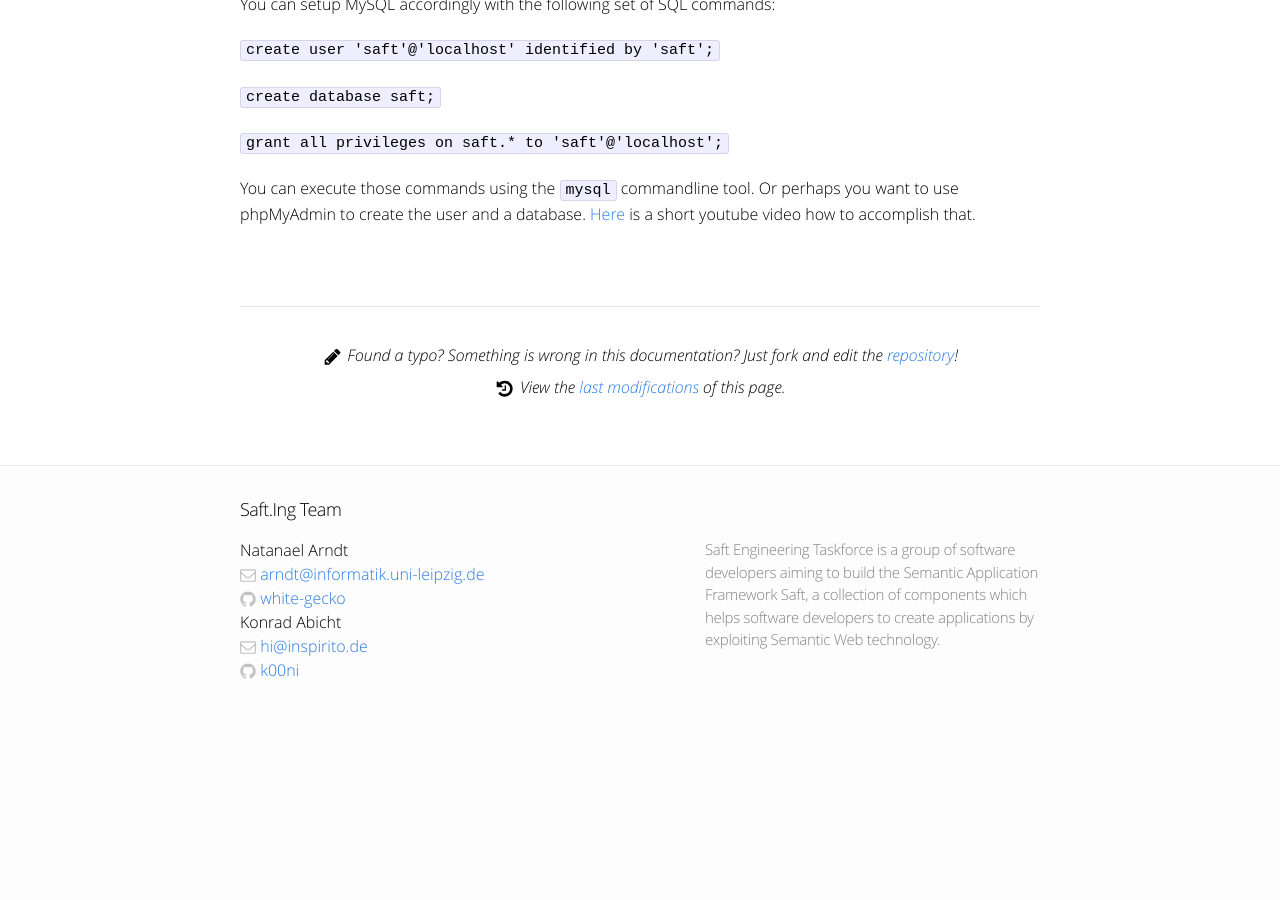
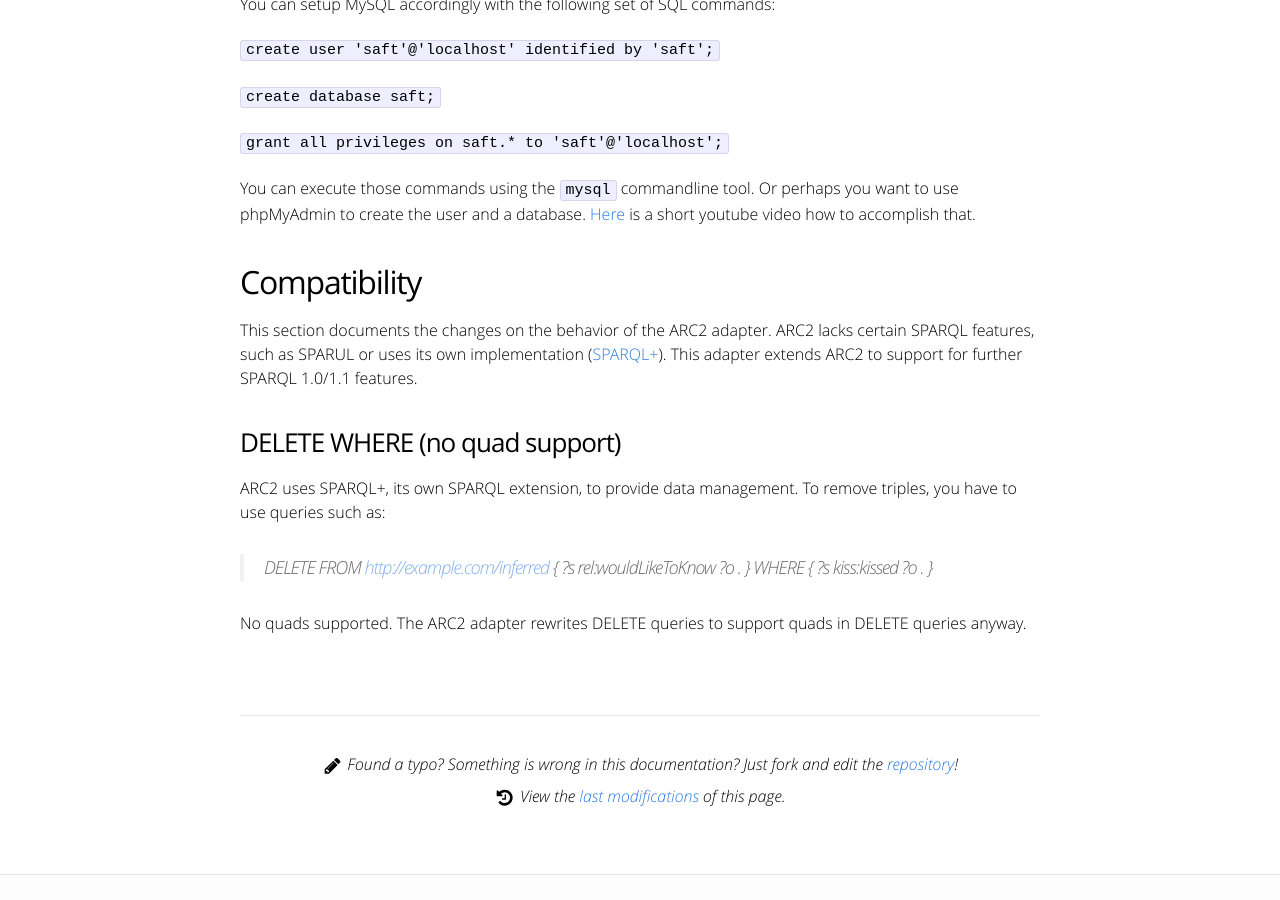
Before and after one commit to SaftIng/safting.github.io, a Jekyll site: the page built from doc/phpframework/addition/ARC2.md, in a window 1280 px wide and 900 px high, scrolled down 966 px. Built offline with Jekyll 4.4.1, drawn with Linux system fonts in a browser that asks for light colours; before the commit the page ends 1693 px from its top, so only the background shows below that.

Commit message:
Update ARC2.md

```diff
--- a/doc/phpframework/addition/ARC2.md
+++ b/doc/phpframework/addition/ARC2.md
@@ -41,3 +41,15 @@ You can setup MySQL accordingly with the following set of SQL commands:
 `grant all privileges on saft.* to 'saft'@'localhost';`
 
 You can execute those commands using the `mysql` commandline tool. Or perhaps you want to use phpMyAdmin to create the user and a database. [Here](https://www.youtube.com/watch?v=lfjzAbaW32c) is a short youtube video how to accomplish that.
+
+## Compatibility
+
+This section documents the changes on the behavior of the ARC2 adapter. ARC2 lacks certain SPARQL features, such as SPARUL or uses its own implementation ([SPARQL+](https://github.com/semsol/arc2/wiki/SPARQL%2B)). This adapter extends ARC2 to support for further SPARQL 1.0/1.1 features.
+
+### DELETE WHERE (no quad support)
+
+ARC2 uses SPARQL+, its own SPARQL extension, to provide data management. To remove triples, you have to use queries such as:
+
+> DELETE FROM <http://example.com/inferred> { ?s rel:wouldLikeToKnow ?o . } WHERE { ?s kiss:kissed ?o . }
+
+No quads supported. The ARC2 adapter rewrites DELETE queries to support quads in DELETE queries anyway.
```
